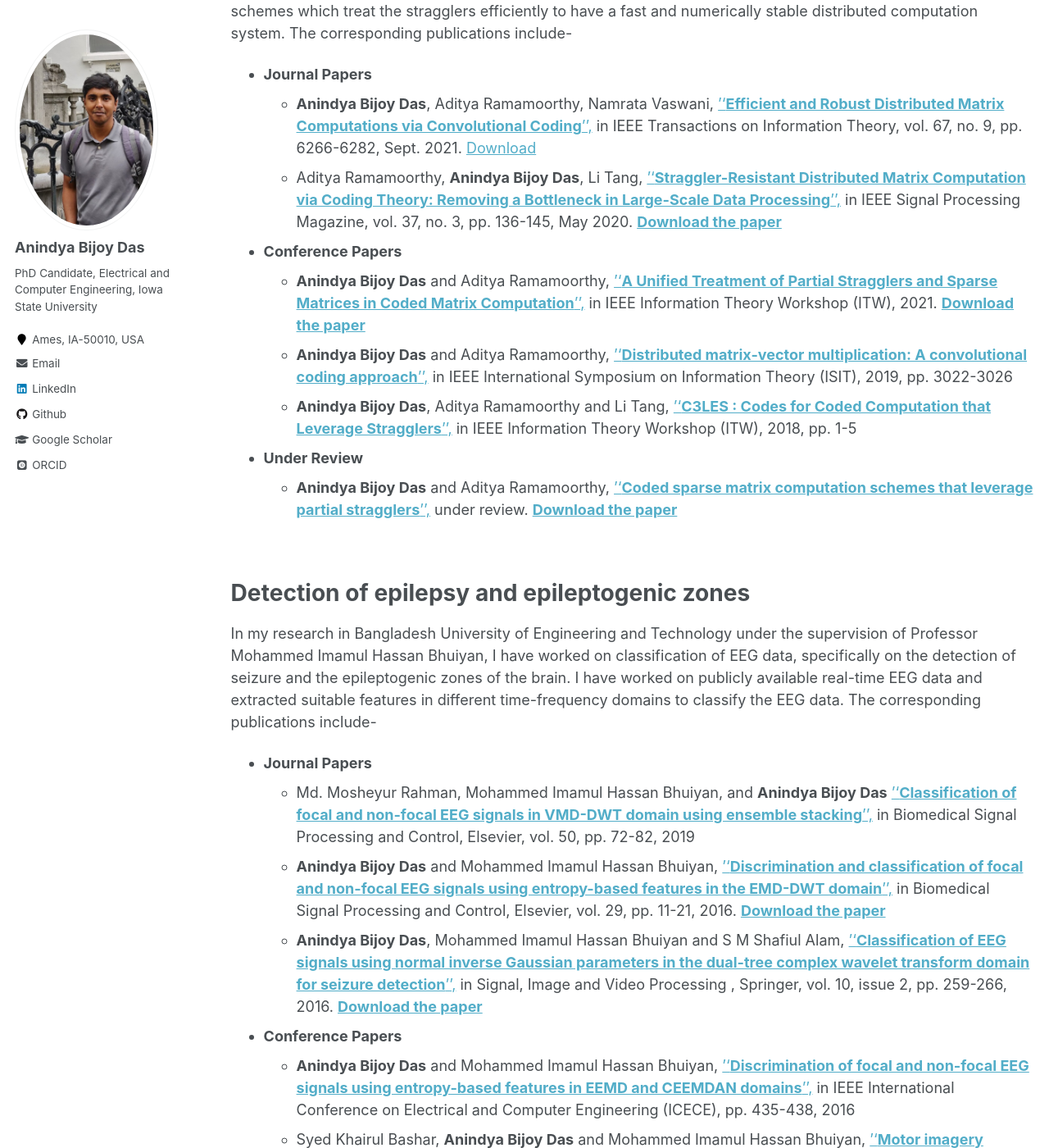
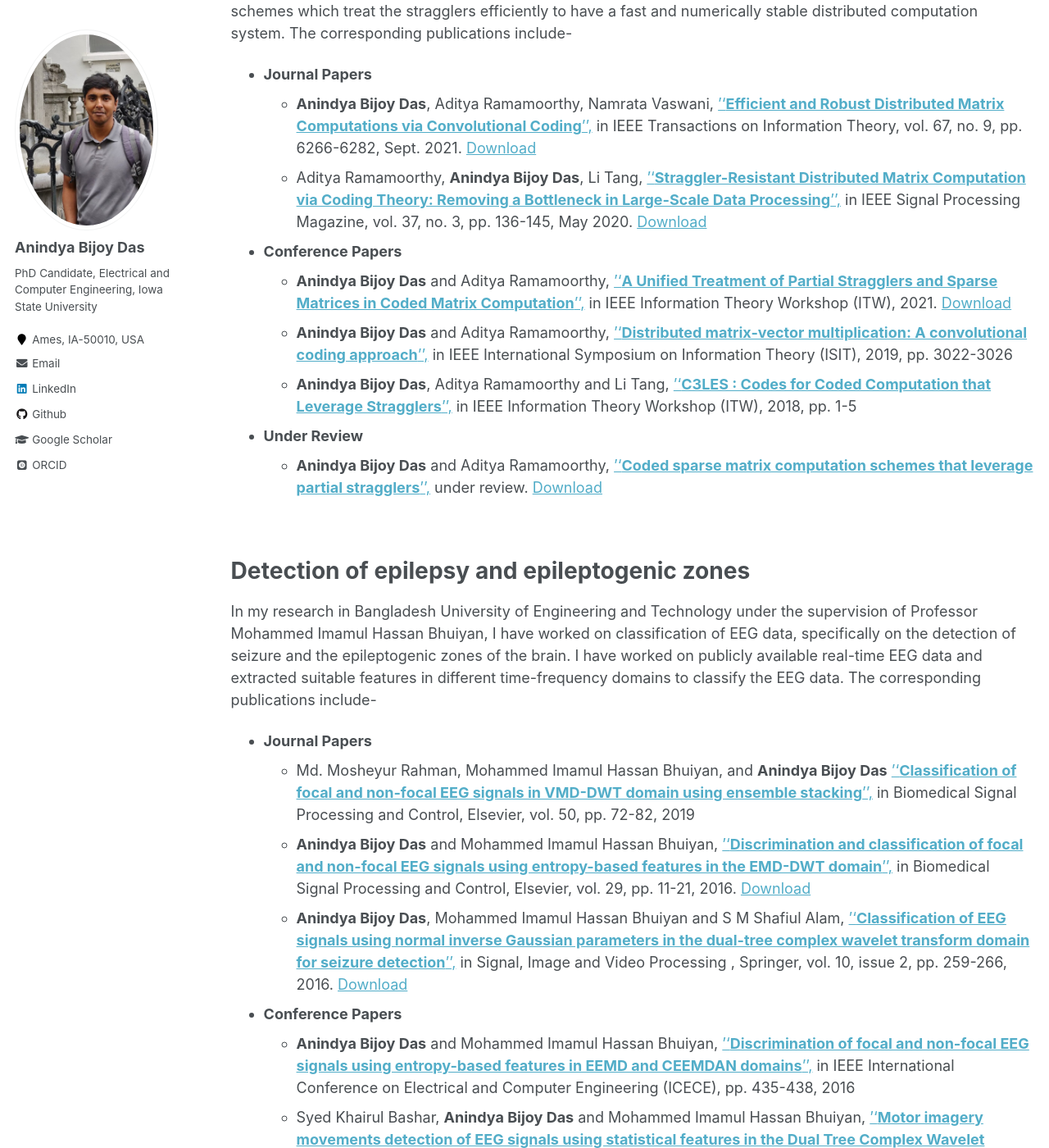
Before and after one commit to anindyabijoydas/portfolio, a Jekyll site: the page built from _pages/research.md, in a window 1280 px wide and 1400 px high, scrolled down 292 px. Shown: the whole window at 82% size. Built offline with Jekyll 4.4.1, drawn with Linux system fonts in a browser that asks for light colours; some web fonts are replaced.

Commit message:
Update research.md

```diff
--- a/_pages/research.md
+++ b/_pages/research.md
@@ -13,15 +13,15 @@ In my PhD research in Iowa State University under the supervision of Professor A
 
 * **Journal Papers**
    * **Anindya Bijoy Das**, Aditya Ramamoorthy, Namrata Vaswani, [''**Efficient and Robust Distributed Matrix Computations via Convolutional Coding**'',](https://ieeexplore.ieee.org/abstract/document/9478901) in IEEE Transactions on Information Theory, vol. 67, no. 9, pp. 6266-6282, Sept. 2021. [Download](https://www.dropbox.com/s/jor6hn9lkdba62c/ittrans.pdf?dl=0)
-   * Aditya Ramamoorthy, **Anindya Bijoy Das**, Li Tang, [''**Straggler-Resistant Distributed Matrix Computation via Coding Theory: Removing a Bottleneck in Large-Scale Data Processing**'',](https://ieeexplore.ieee.org/abstract/document/9084368) in IEEE Signal Processing Magazine, vol. 37, no. 3, pp. 136-145, May 2020. [**Download the paper**](https://www.dropbox.com/s/48di7uhogpsv49k/spmag.pdf?dl=0)
+   * Aditya Ramamoorthy, **Anindya Bijoy Das**, Li Tang, [''**Straggler-Resistant Distributed Matrix Computation via Coding Theory: Removing a Bottleneck in Large-Scale Data Processing**'',](https://ieeexplore.ieee.org/abstract/document/9084368) in IEEE Signal Processing Magazine, vol. 37, no. 3, pp. 136-145, May 2020. [Download](https://www.dropbox.com/s/48di7uhogpsv49k/spmag.pdf?dl=0)
 
 * **Conference Papers**
-   * **Anindya Bijoy Das** and Aditya Ramamoorthy, [''**A Unified Treatment of Partial Stragglers and Sparse Matrices in Coded Matrix Computation**'',](https://arxiv.org/abs/2109.12070) in IEEE Information Theory Workshop (ITW), 2021. [**Download the paper**](https://www.dropbox.com/s/b8mf72b0jzfo3y4/class.pdf?dl=0)
+   * **Anindya Bijoy Das** and Aditya Ramamoorthy, [''**A Unified Treatment of Partial Stragglers and Sparse Matrices in Coded Matrix Computation**'',](https://arxiv.org/abs/2109.12070) in IEEE Information Theory Workshop (ITW), 2021. [Download](https://www.dropbox.com/s/b8mf72b0jzfo3y4/class.pdf?dl=0)
    * **Anindya Bijoy Das** and Aditya Ramamoorthy, [''**Distributed matrix-vector multiplication: A convolutional coding approach**'',](https://ieeexplore.ieee.org/abstract/document/8849395) in IEEE International Symposium on Information Theory (ISIT),  2019, pp. 3022-3026
    * **Anindya Bijoy Das**, Aditya Ramamoorthy and Li Tang, [''**C3LES : Codes for Coded Computation that Leverage Stragglers**'',](https://ieeexplore.ieee.org/abstract/document/8613321) in IEEE Information Theory Workshop (ITW), 2018, pp. 1-5
 
 * **Under Review**
-   * **Anindya Bijoy Das** and Aditya Ramamoorthy, [''**Coded sparse matrix computation schemes that leverage partial stragglers**'',](https://arxiv.org/abs/2012.06065) under review. [**Download the paper**](https://www.dropbox.com/s/qdstmozj03gxtpw/sparse.pdf?dl=0) <br />
+   * **Anindya Bijoy Das** and Aditya Ramamoorthy, [''**Coded sparse matrix computation schemes that leverage partial stragglers**'',](https://arxiv.org/abs/2012.06065) under review. [Download](https://www.dropbox.com/s/qdstmozj03gxtpw/sparse.pdf?dl=0) <br />
 <br /> <br />
 
 
@@ -31,8 +31,8 @@ In my research in Bangladesh University of Engineering and Technology under the
 
 * **Journal Papers**
    * Md. Mosheyur Rahman, Mohammed Imamul Hassan Bhuiyan, and **Anindya Bijoy Das** [''**Classification of focal and non-focal EEG signals in VMD-DWT domain using ensemble stacking**'',](https://www.sciencedirect.com/science/article/abs/pii/S1746809419300126) in Biomedical Signal Processing and Control, Elsevier, vol. 50, pp. 72-82, 2019
-   * **Anindya Bijoy Das** and Mohammed Imamul Hassan Bhuiyan, [''**Discrimination and classification of focal and non-focal EEG signals using entropy-based features in the EMD-DWT domain**'',](https://www.sciencedirect.com/science/article/abs/pii/S1746809416300465) in Biomedical Signal Processing and Control, Elsevier, vol. 29, pp. 11-21, 2016. [**Download the paper**](https://www.dropbox.com/s/lopr5cq523l9ibw/bspc.pdf?dl=0)
-   * **Anindya Bijoy Das**, Mohammed Imamul Hassan Bhuiyan and S M Shafiul Alam, [''**Classification of EEG signals using normal inverse Gaussian parameters in the dual-tree complex wavelet transform domain for seizure detection**'',](https://link.springer.com/article/10.1007%2Fs11760-014-0736-2) in Signal, Image and Video Processing , Springer, vol. 10, issue 2, pp. 259-266, 2016. [**Download the paper**](https://www.dropbox.com/s/8np8rlffnsqalu9/sivp.pdf?dl=0)
+   * **Anindya Bijoy Das** and Mohammed Imamul Hassan Bhuiyan, [''**Discrimination and classification of focal and non-focal EEG signals using entropy-based features in the EMD-DWT domain**'',](https://www.sciencedirect.com/science/article/abs/pii/S1746809416300465) in Biomedical Signal Processing and Control, Elsevier, vol. 29, pp. 11-21, 2016. [Download](https://www.dropbox.com/s/lopr5cq523l9ibw/bspc.pdf?dl=0)
+   * **Anindya Bijoy Das**, Mohammed Imamul Hassan Bhuiyan and S M Shafiul Alam, [''**Classification of EEG signals using normal inverse Gaussian parameters in the dual-tree complex wavelet transform domain for seizure detection**'',](https://link.springer.com/article/10.1007%2Fs11760-014-0736-2) in Signal, Image and Video Processing , Springer, vol. 10, issue 2, pp. 259-266, 2016. [Download](https://www.dropbox.com/s/8np8rlffnsqalu9/sivp.pdf?dl=0)
 
 * **Conference Papers**
    * **Anindya Bijoy Das** and Mohammed Imamul Hassan Bhuiyan, [''**Discrimination of focal and non-focal EEG signals using entropy-based features in EEMD and CEEMDAN domains**'',](https://ieeexplore.ieee.org/abstract/document/7853950) in IEEE International Conference on Electrical and Computer Engineering (ICECE), pp. 435-438, 2016
```
